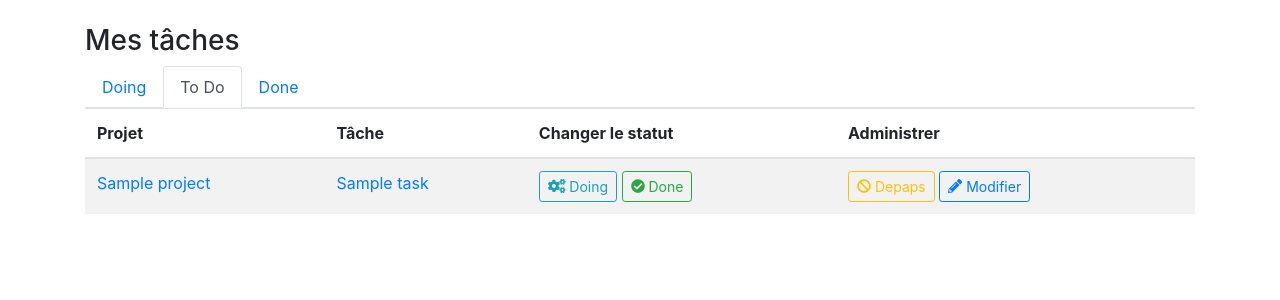
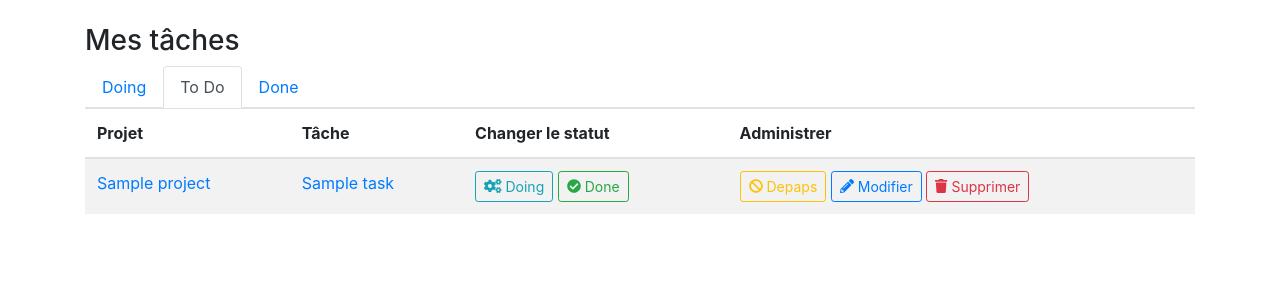
Before and after one commit to nanoy42/yogo, a Django app: page /projects/mytasks in a window 1280 px wide, after a click on "To Do". Shown: the part 56-356 px from the top of the page. Run offline with Django 3.2, Linux system fonts and the light colour scheme; a user stored in the database is signed in; tables that the repository leaves empty hold one stand-in row (values such as "Sample post"); parts of the project's set-up code (start-up, migrations or seed data) failed here and were passed over; some libraries are stand-ins or nearby versions.

Commit message:
Modification de changeTaskStatus

```diff
--- a/projects/templates/projects/mytasks.html
+++ b/projects/templates/projects/mytasks.html
@@ -27,8 +27,8 @@
     <tr>
 		<td><a href="{% url 'projects:project' task.project.pk %}">{{task.project}}</a></td>
 		<td><a href="#">{{task.title}}</a></td>
-		<td><a href="{% url 'projects:changeTaskStatus' task.pk 'done' %}" class="btn btn-outline-success btn-sm"><i class="fa fa-check-circle"></i> Done</a> <a href="{% url 'projects:changeTaskStatus' task.pk 'todo' %}" class="btn btn-outline-danger btn-sm"><i class="fa fa-times-circle"></i> To Do</a></td>
-		<td><a href="{% url 'projects:depaps' task.pk %}" class="btn btn-outline-warning btn-sm"><i class="fa fa-ban"></i> Depaps</a> <a href="#" class="btn btn-outline-primary btn-sm"><i class="fa fa-pencil-alt"></i> Modifier</td>
+		<td><a href="{% url 'projects:changeTaskStatus' task.pk 'done' 'mytasks'%}" class="btn btn-outline-success btn-sm"><i class="fa fa-check-circle"></i> Done</a> <a href="{% url 'projects:changeTaskStatus' task.pk 'todo' 'mytasks'%}" class="btn btn-outline-danger btn-sm"><i class="fa fa-times-circle"></i> To Do</a></td>
+		<td><a href="{% url 'projects:depaps' task.pk 'mytasks'%}" class="btn btn-outline-warning btn-sm"><i class="fa fa-ban"></i> Depaps</a> <a href="#" class="btn btn-outline-primary btn-sm"><i class="fa fa-pencil-alt"></i> Modifier</a> <a href="#" class="btn btn-outline-danger btn-sm"><i class="fa fa-trash"></i> Supprimer</a></td>
     </tr>
 	{% endfor %}
   </tbody>
@@ -50,7 +50,7 @@
 		<td><a href="{% url 'projects:project' task.project.pk %}">{{task.project}}</a></td>
 		<td><a href="#">{{task.title}}</a></td>
 		<td><a href="#" class="btn btn-outline-info btn-sm"><i class="fa fa-cogs"></i> Doing</a> <a href="#" class="btn btn-outline-success btn-sm"><i class="fa fa-check-circle"></i> Done</a></td>
-		<td><a href="#" class="btn btn-outline-warning btn-sm"><i class="fa fa-ban"></i> Depaps</a> <a href="#" class="btn btn-outline-primary btn-sm"><i class="fa fa-pencil-alt"></i> Modifier</td>
+		<td><a href="#" class="btn btn-outline-warning btn-sm"><i class="fa fa-ban"></i> Depaps</a> <a href="#" class="btn btn-outline-primary btn-sm"><i class="fa fa-pencil-alt"></i> Modifier</a> <a href="#" class="btn btn-outline-danger btn-sm"><i class="fa fa-trash"></i> Supprimer</a></td>
     </tr>
 	{% endfor %}
   </tbody>
@@ -73,7 +73,7 @@
 		<td><a href="{% url 'projects:project' task.project.pk %}">{{task.project}}</a></td>
 		<td><a href="#">{{task.title}}</a></td>
 		<td><a href="#" class="btn btn-outline-info btn-sm"><i class="fa fa-cogs"></i> Doing</a> <a href="#" class="btn btn-outline-danger btn-sm"><i class="fa fa-times-circle"></i> To Do</a></td>
-		<td><a href="#" class="btn btn-outline-warning btn-sm"><i class="fa fa-ban"></i> Depaps</a> <a href="#" class="btn btn-outline-primary btn-sm"><i class="fa fa-pencil-alt"></i> Modifier</td>
+		<td><a href="#" class="btn btn-outline-warning btn-sm"><i class="fa fa-ban"></i> Depaps</a> <a href="#" class="btn btn-outline-primary btn-sm"><i class="fa fa-pencil-alt"></i> Modifier</a> <a href="#" class="btn btn-outline-danger btn-sm"><i class="fa fa-trash"></i> Supprimer</a></td>
     </tr>
 	{% endfor %}
   </tbody>
--- a/projects/urls.py
+++ b/projects/urls.py
@@ -16,8 +16,8 @@ urlpatterns = [
     path('editTag/<int:tagId>', views.editTag, name="editTag"),
     path('deleteTag/<int:tagId>', views.deleteTag, name="deleteTag"),
     path('newTask/<int:pk>', views.newTask, name="newTask"),
-    path('changeTaskStatus/<int:taskId>/<str:newStatus>', views.changeTaskStatus, name="changeTaskStatus"),
-    path('deleteTask/<int:taskId>', views.deleteTask, name="deleteTask"),
+    path('changeTaskStatus/<int:taskId>/<str:newStatus>/<str:nextUrl>', views.changeTaskStatus, name="changeTaskStatus"),
+    path('deleteTask/<int:taskId>/<str:nextUrl>', views.deleteTask, name="deleteTask"),
     path('paps/<int:taskId>', views.paps, name="paps"),
-    path('depaps/<int:taskId>', views.depaps, name="depaps"),
+    path('depaps/<int:taskId>/<str:nextUrl>', views.depaps, name="depaps"),
 ]
--- a/projects/views.py
+++ b/projects/views.py
@@ -174,7 +174,7 @@ def newTask(request, pk):
 
 
 @login_required
-def changeTaskStatus(request, taskId, newStatus):
+def changeTaskStatus(request, taskId, newStatus, nextUrl):
     cor = {'todo': Task.State.TODO, 'doing': Task.State.DOING, 'done': Task.State.DONE}
     try:
         task = Task.objects.get(pk=taskId)
@@ -188,11 +188,14 @@ def changeTaskStatus(request, taskId, newStatus):
         return redirect(reverse('home'))
     task.save()
     messages.success(request, "La tâche est passée en " + newStatus)
-    return redirect(reverse('projects:project', kwargs={'id': task.project.pk}))
+    if(nextUrl == "project"):
+        return redirect(reverse('projects:project', kwargs={'pk': task.project.pk}))
+    else:
+        return redirect(reverse('projects:'+nextUrl))
 
 
 @login_required
-def deleteTask(request, taskId):
+def deleteTask(request, taskId, nextUrl):
     try:
         task = Task.objects.get(pk=taskId)
     except:
@@ -200,7 +203,10 @@ def deleteTask(request, taskId):
         return redirect(reverse('home'))
     task.delete()
     messages.success(request, "La tâche a bien été supprimée")
-    return redirect(reverse('projects:project', kwargs={'id': task.project.pk}))
+    if(nextUrl == "project"):
+        return redirect(reverse('projects:project', kwargs={'id': task.project.pk}))
+    else:
+        return redirect(reverse('projects:'+nextUrl))
 
 
 @login_required
@@ -217,7 +223,7 @@ def paps(request, taskId):
 
 
 @login_required
-def depaps(request, taskId):
+def depaps(request, taskId, nextUrl):
     try:
         task = Task.objects.get(pk=taskId)
     except:
@@ -230,4 +236,7 @@ def depaps(request, taskId):
         task.userAssigned = None
         task.save()
         messages.success(request, "Depaps réussi (flemmard)")
-        return redirect(reverse('projects:project', kwargs={'id': task.project.pk}))
+        if(nextUrl == "project"):
+            return redirect(reverse('projects:project', kwargs={'id': task.project.pk}))
+        else:
+            return redirect(reverse('projects:'+nextUrl))
```
Also changed, not shown: projects/templates/projects/project.html (+4 -4 lines).
